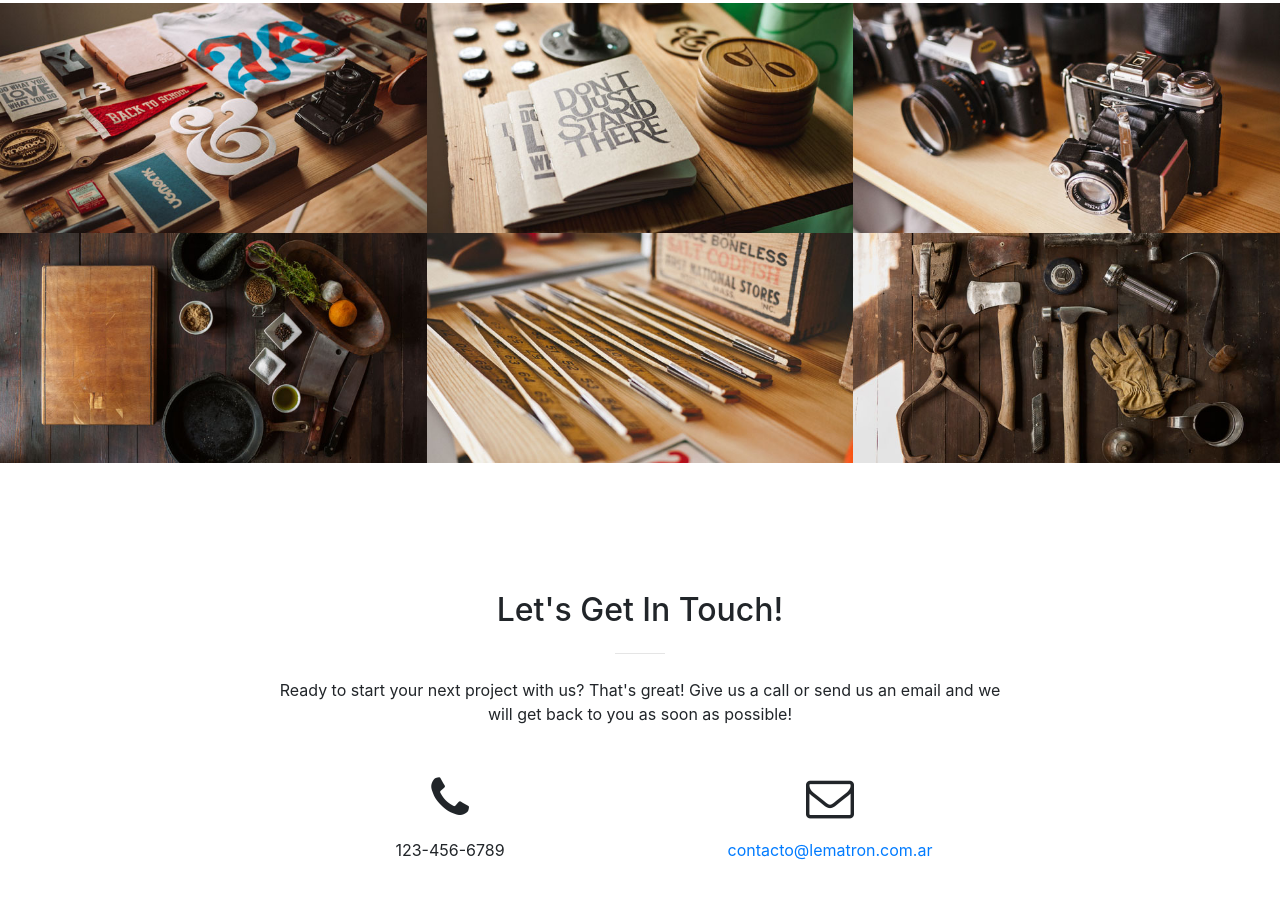
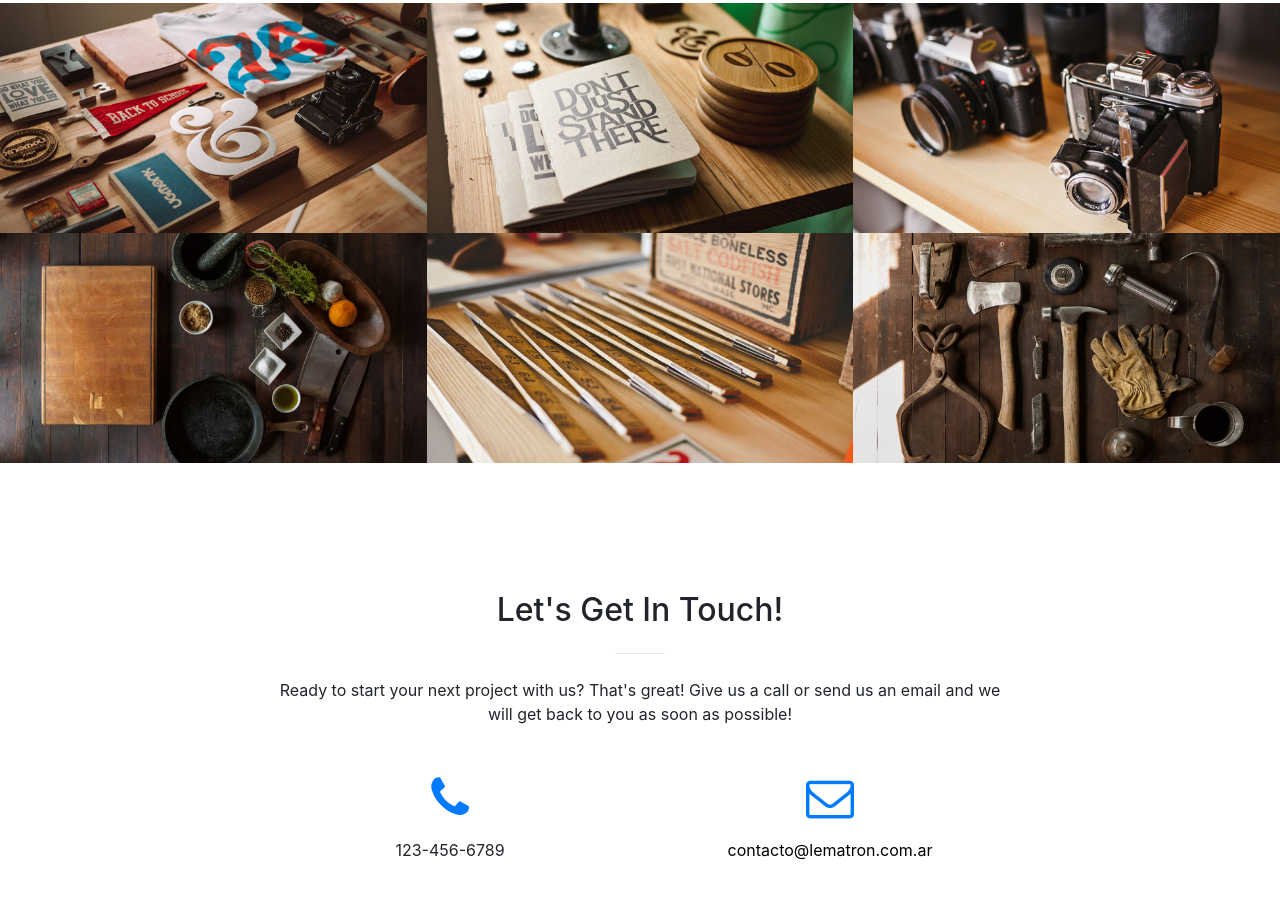
Before and after one commit to lspir/lematron, a website with bundled scripts: page index.html in a window 1280 px wide. Shown: the part 1843-2741 px from the top of the page. Built offline with nearby package versions, Linux system fonts and the light colour scheme.

Commit message:
Changing icons color from contact

```diff
--- a/index.html
+++ b/index.html
@@ -242,13 +242,13 @@
         </div>
         <div class="row">
           <div class="col-lg-4 ml-auto text-center">
-            <i class="fa fa-phone fa-3x mb-3 sr-contact"></i>
+            <i class="fa fa-phone fa-3x mb-3 sr-contact text-primary"></i>
             <p>123-456-6789</p>
           </div>
           <div class="col-lg-4 mr-auto text-center">
-            <i class="fa fa-envelope-o fa-3x mb-3 sr-contact"></i>
+            <i class="fa fa-envelope-o fa-3x mb-3 sr-contact text-primary"></i>
             <p>
-              <a href="mailto:contacto@lematron.com.ar">contacto@lematron.com.ar</a>
+              <a style="color: #000000" href="mailto:contacto@lematron.com.ar">contacto@lematron.com.ar</a>
             </p>
           </div>
         </div>
```
